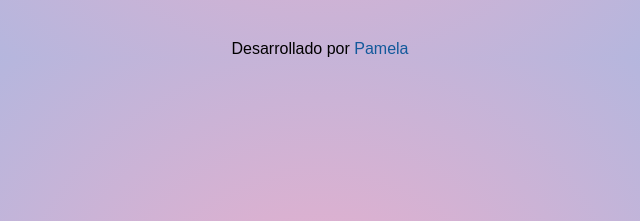
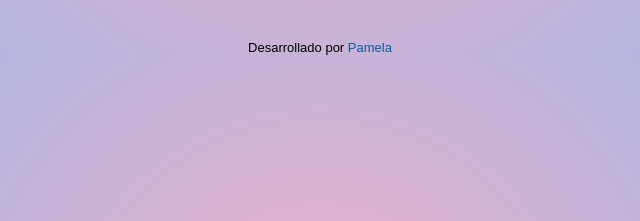
Before and after one commit to PamelaLuan/juego-memoria, a plain HTML site: page index.html in a window 1280 px wide. Shown: the part 576-797 px from the top of the page, 320-960 px from the left. Drawn offline with Linux system fonts and the light colour scheme.

Commit message:
actualizando archivos

```diff
--- a/css/styles.css
+++ b/css/styles.css
@@ -91,6 +91,7 @@ img{
 footer{
     text-align: center;
     color: black;
+    font-size: 13px;
 }
 
 footer a{
--- a/index.html
+++ b/index.html
@@ -52,7 +52,7 @@
     </main>
     <!-- Footer -->
     <footer>
-        <p>Desarrollado por <a href="https://github.com/PamelaLuan">Pamela</a></p>
+        <p>Desarrollado por <a href="https://github.com/PamelaLuan" target="_blank">Pamela</a></p>
     </footer>
 
     <script src="js/script.js"></script>
```
